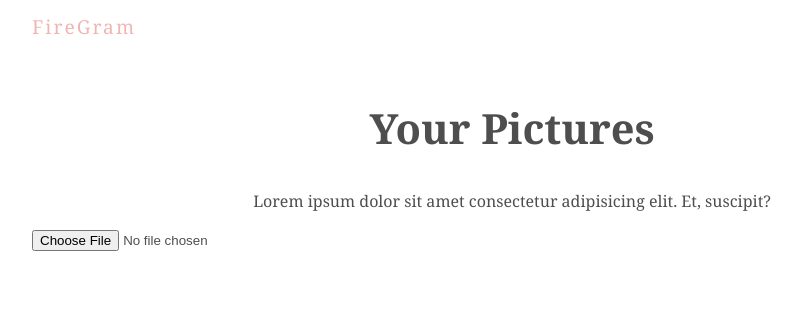
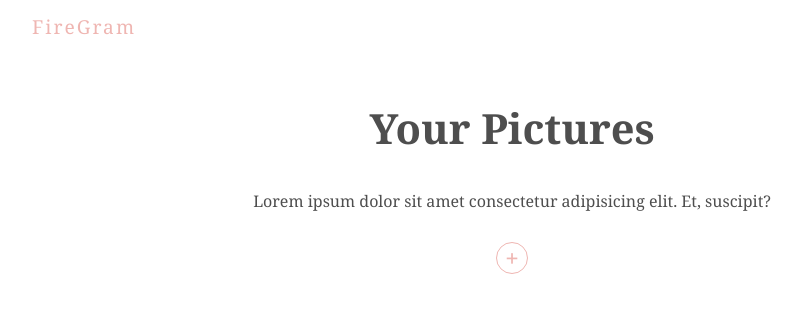
Before and after one commit to KristjanTreimann/photo-gallery-react-firebase, a React (Create React App) app: page / in a window 1280 px wide. Shown: the top 312 px of the page, without its empty margins (128-930 px from the left). Built offline with nearby package versions, Linux system fonts and the light colour scheme.

Commit message:
Progress bar & upload form

```diff
--- /dev/null
+++ b/src/comps/ProgressBar.js
@@ -0,0 +1,17 @@
+import React, { useEffect } from 'react';
+import useStorage from '../hooks/useStorage';
+
+const ProgressBar = ({ file, setFile }) => {
+  // use useStorage hook and pass in a file and destructure to get url & progress
+  const { url, progress } = useStorage(file); // url & progress is received from the useStorage hook, because we used return in useStorage
+  // hide progress bar after file has uploaded
+  useEffect(() => {
+    if (url) {
+      setFile(null);
+    }
+  }, [url, setFile]); // add setFile as dependancy when used in function
+
+  return <div className="progress-bar" style={{ width: progress + '%' }}></div>;
+};
+
+export default ProgressBar;
--- a/src/comps/UploadForm.js
+++ b/src/comps/UploadForm.js
@@ -1,9 +1,10 @@
 import React, { useState } from 'react';
+import ProgressBar from './ProgressBar';
 
 const UploadForm = () => {
   // Piece of state called file, uses function setFile to update file
   // Set inital to null because we dont select the file
-  const [file, setfile] = useState(null);
+  const [file, setFile] = useState(null);
 
   // error in state
   const [error, setError] = useState(null);
@@ -17,12 +18,12 @@ const UploadForm = () => {
 
     // check if file selected & is allowed filetype and store in local state
     if (selected && types.includes(selected.type)) {
-      setfile(selected);
+      setFile(selected);
       // Reset error if wrong filetype was selected before
       setError('');
     } else {
       // reset the value
-      setfile(null);
+      setFile(null);
       // error
       setError('Please select an image file (png or jpeg)');
     }
@@ -30,10 +31,14 @@ const UploadForm = () => {
 
   return (
     <form>
-      <input type='file' onChange={changeHandler} />
+      <label>
+        <input type='file' onChange={changeHandler} />
+        <span>+</span>
+      </label>
       <div className='output'>
         {error && <div className='error'>{error}</div>}
         {file && <div>{file.name}</div>}
+        {file && <ProgressBar file={file} setFile={setFile} />}
       </div>
     </form>
   );
--- a/src/index.css
+++ b/src/index.css
@@ -34,3 +34,49 @@ body {
   margin-top: 60px;
   font-size: 2.6rem;
 }
+
+/* upload form styles */
+form {
+  margin: 30px auto 10px;
+  text-align: center;
+}
+
+label input {
+  height: 0;
+  width: 0;
+  opacity: 0;
+}
+
+label {
+  display: block;
+  width: 30px;
+  height: 30px;
+  border: 1px solid var(--primary);
+  border-radius: 50%;
+  margin: 10px auto;
+  line-height: 30px;
+  color: var(--primary);
+  font-weight: bold;
+  font-size: 24px;
+}
+
+label:hover {
+  background: var(--primary);
+  color: #fff;
+}
+
+.output {
+  height: 60px;
+  font-size: 0.8rem;
+}
+
+.error {
+  color: var(--error);
+}
+
+/* progress bar styles */
+.progress-bar {
+  height: 5px;
+  background: var(--primary);
+  margin-top: 20px;
+}
```
Also changed, not shown: src/hooks/useStorage.js (renamed from hooks/useStorage.js), 1 other file (tests, documents, lock files or other folders).
